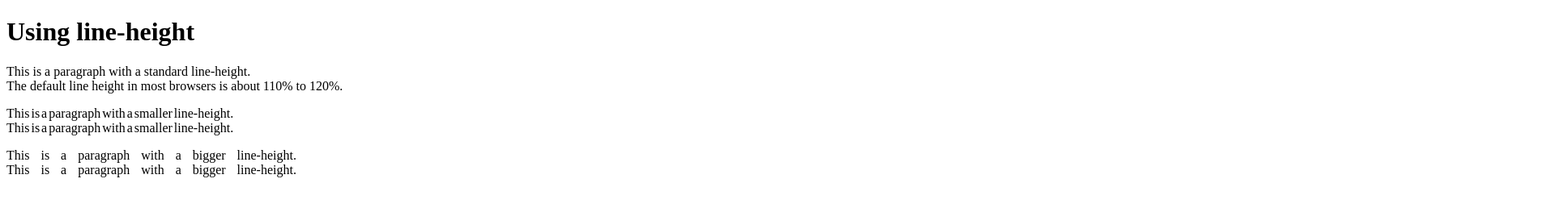
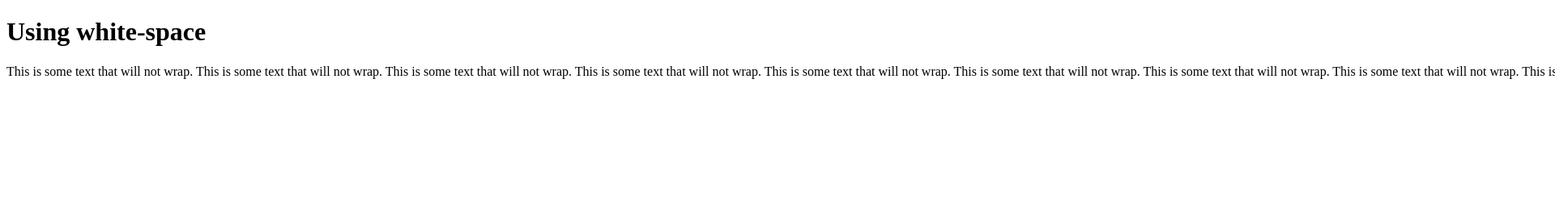
Before and after one commit to Sajjatul21/CSS-W3-School, a plain HTML site: page index.html in a window 1280 px wide. Shown: the top 258 px of the page at 81% size, 1920 px wide, since content can reach past the window. Drawn offline with Linux system fonts and the light colour scheme.

Commit message:
white-space property use to spacify how white space handle insite the text

```diff
--- a/index.html
+++ b/index.html
@@ -6,32 +6,24 @@
     <meta name="viewport" content="width=device-width, initial-scale=1.0">
     <title>Learn CSS with W3 School</title>
     <style>
-        .small {
-            word-spacing: -2px;
-        }
-
-        .big {
-            word-spacing: 10px;
-        }
+      p{
+        white-space: nowrap;
+      }
     </style>
 </head>
 
 <body>
-    <h1>Using line-height</h1>
-
+    <h1>Using white-space</h1>
     <p>
-        This is a paragraph with a standard line-height.<br>
-        The default line height in most browsers is about 110% to 120%.<br>
-    </p>
-
-    <p class="small">
-        This is a paragraph with a smaller line-height.<br>
-        This is a paragraph with a smaller line-height.<br>
-    </p>
-
-    <p class="big">
-        This is a paragraph with a bigger line-height.<br>
-        This is a paragraph with a bigger line-height.<br>
+        This is some text that will not wrap.
+        This is some text that will not wrap.
+        This is some text that will not wrap.
+        This is some text that will not wrap.
+        This is some text that will not wrap.
+        This is some text that will not wrap.
+        This is some text that will not wrap.
+        This is some text that will not wrap.
+        This is some text that will not wrap.
     </p>
 </body>
 
```
